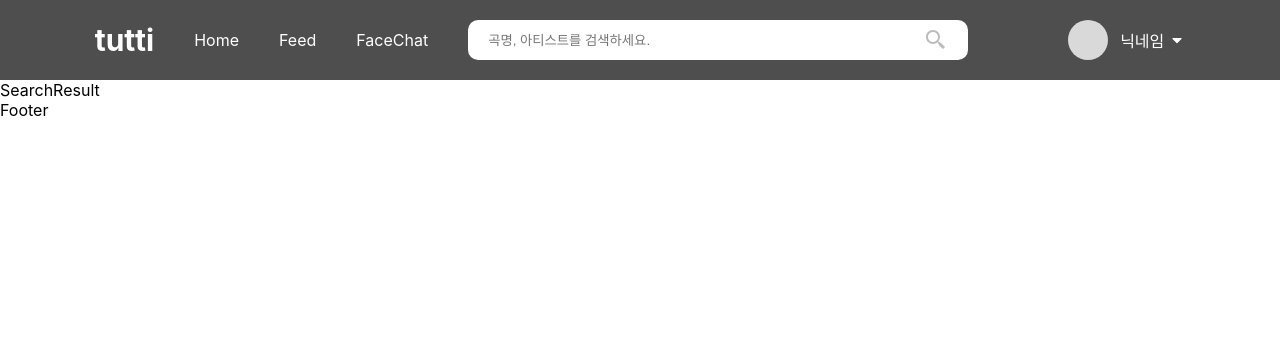
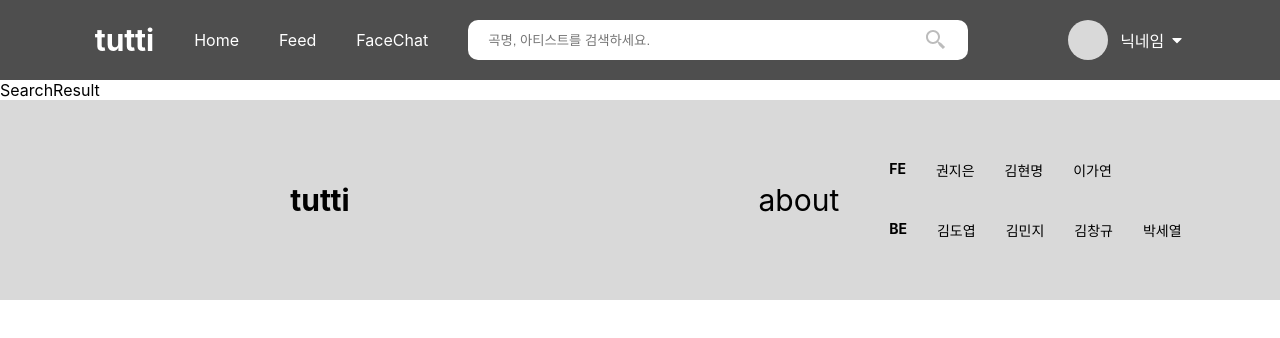
Before and after one commit to itsstacy/tuttimusicFE, a React (Create React App) app: page /search in a window 1280 px wide. Shown: the top 338 px of the page. Built offline with nearby package versions, Linux system fonts and the light colour scheme.

Commit message:
footer 컴포넌트 기본 view 작업

```diff
--- a/src/components/Footer.js
+++ b/src/components/Footer.js
@@ -1,9 +1,104 @@
 import React from 'react'
+import styled from 'styled-components';
 
 function Footer() {
   return (
-    <div>Footer</div>
+    <FOOTER>
+    <div className="footer-wrap">
+      <div className="footer-box">
+      <div className="footer-logo">tutti</div>
+      </div>
+      <div className="footer-box">
+      <div className="footer-about">
+        <div className="footer-about-about">about</div>
+        <div className="footer-ul">
+        <ul>
+          <li>FE</li>
+          <li>권지은</li>
+          <li>김현명</li>
+          <li>이가연</li>
+        </ul>
+        <ul>
+          <li>BE</li>
+          <li>김도엽</li>
+          <li>김민지</li>
+          <li>김창규</li>
+          <li>박세열</li>
+        </ul>
+        </div>
+        </div>
+      </div>
+
+    </div>
+    </FOOTER>
   )
 }
 
+let FOOTER = styled.div`
+width:100%;
+height: 200px;
+background-color:#D9D9D9;
+color: #000;
+display:flex;
+justify-content: center;
+
+.footer-wrap {
+  width:100%;
+  display:flex;
+  flex-direction: row;
+  justify-content: center;
+  align-items: center;
+}
+
+.footer-box {
+  width:50%;
+  display:flex;
+  flex-direction: row;
+  justify-content: center;
+  align-items: center;
+}
+
+.footer-logo {
+  font-size:30px;
+  font-weight: bold;
+  margin:0 50px;
+}
+
+.footer-about {
+  display:flex;
+  flex-direction: row;
+  justify-content: center;
+  align-items: center;
+}
+
+.footer-about-about {
+  font-size:30px;
+  margin:0 50px;
+}
+
+.footer-ul {
+  display:flex;
+  flex-direction:column;
+  justify-content: center;
+}
+
+.footer-about ul {
+  list-style:none;
+  margin:0;
+  padding:0;
+  margin: 20px 0;
+}
+
+.footer-about ul li {
+  float:left;
+  margin-right: 30px;
+  font-size:14px;
+  cursor: pointer;
+}
+
+.footer-about ul li:first-child {
+  font-weight:bold;
+}
+`
+
 export default Footer;
```
